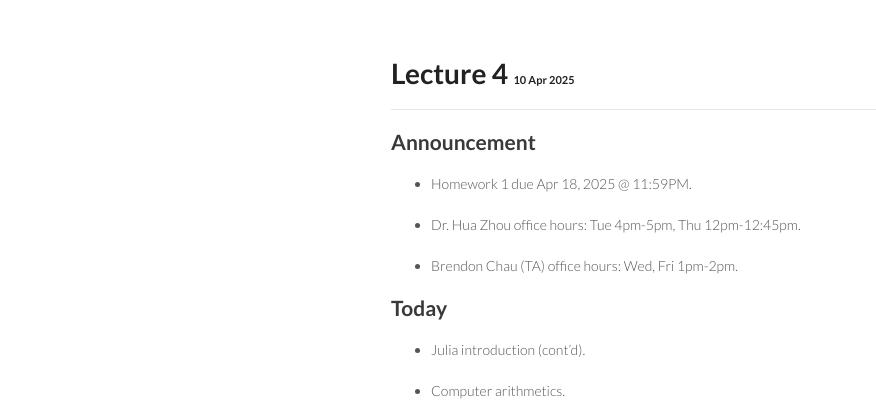
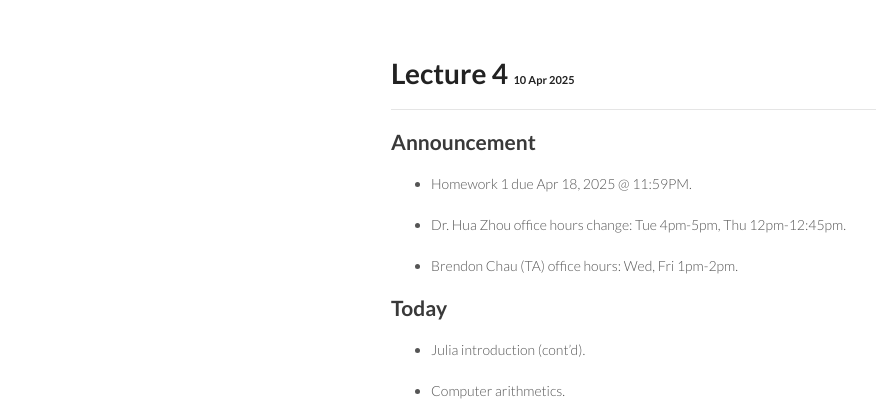
Before and after one commit to ucla-biostat-257/2025spring, a Jekyll site: the page built from _posts/2025-04-10-week2-day2.md, in a window 1280 px wide. Shown: the top 409 px of the page, without its empty margins (179-1055 px from the left). Built offline with Jekyll 4.4.1, drawn with Linux system fonts in a browser that asks for light colours; comment, search, counter and statistics services are not loaded.

Commit message:
minor edits

```diff
--- a/_posts/2025-04-10-week2-day2.md
+++ b/_posts/2025-04-10-week2-day2.md
@@ -8,7 +8,7 @@ category: biostat257spring2025
 
 * Homework 1 due Apr 18, 2025 @ 11:59PM.
 
-* Dr. Hua Zhou office hours: Tue 4pm-5pm, Thu 12pm-12:45pm.
+* Dr. Hua Zhou office hours change: Tue 4pm-5pm, Thu 12pm-12:45pm.
 
 * Brendon Chau (TA) office hours: Wed, Fri 1pm-2pm.
 
```
